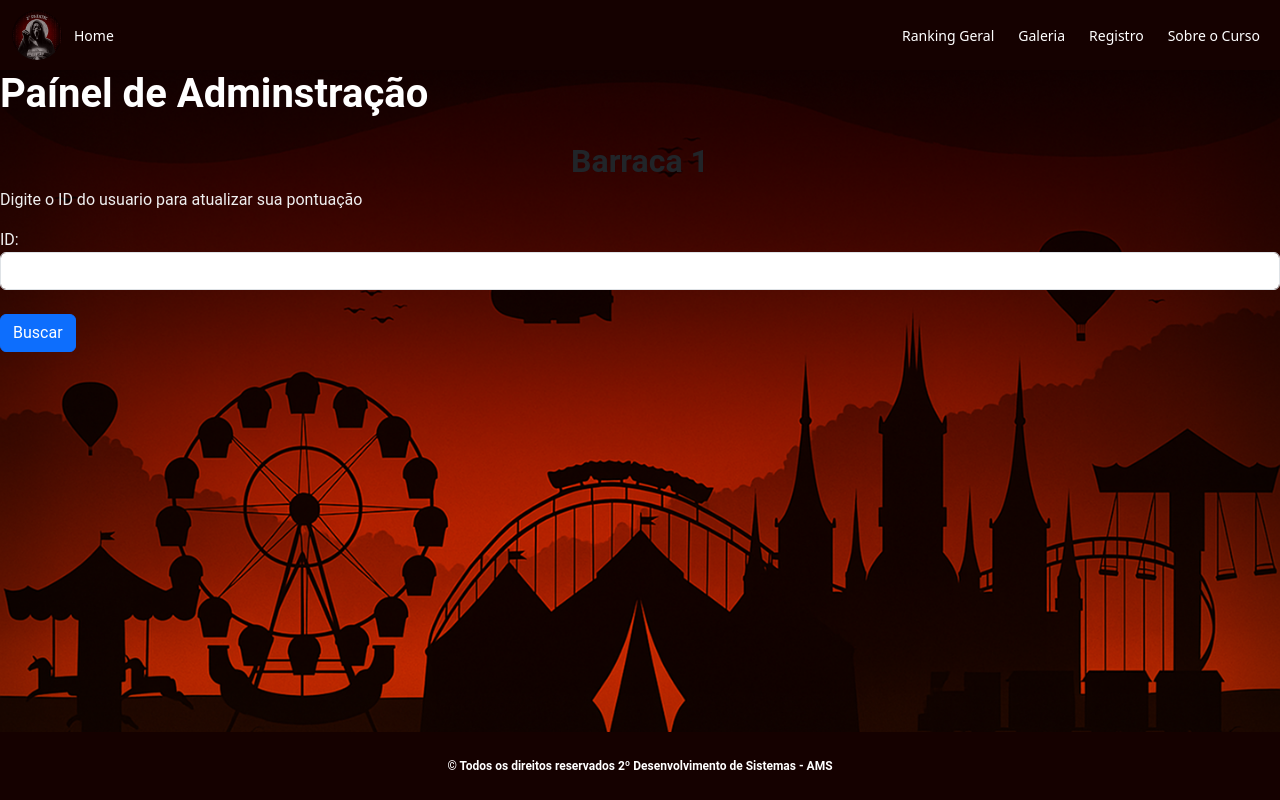
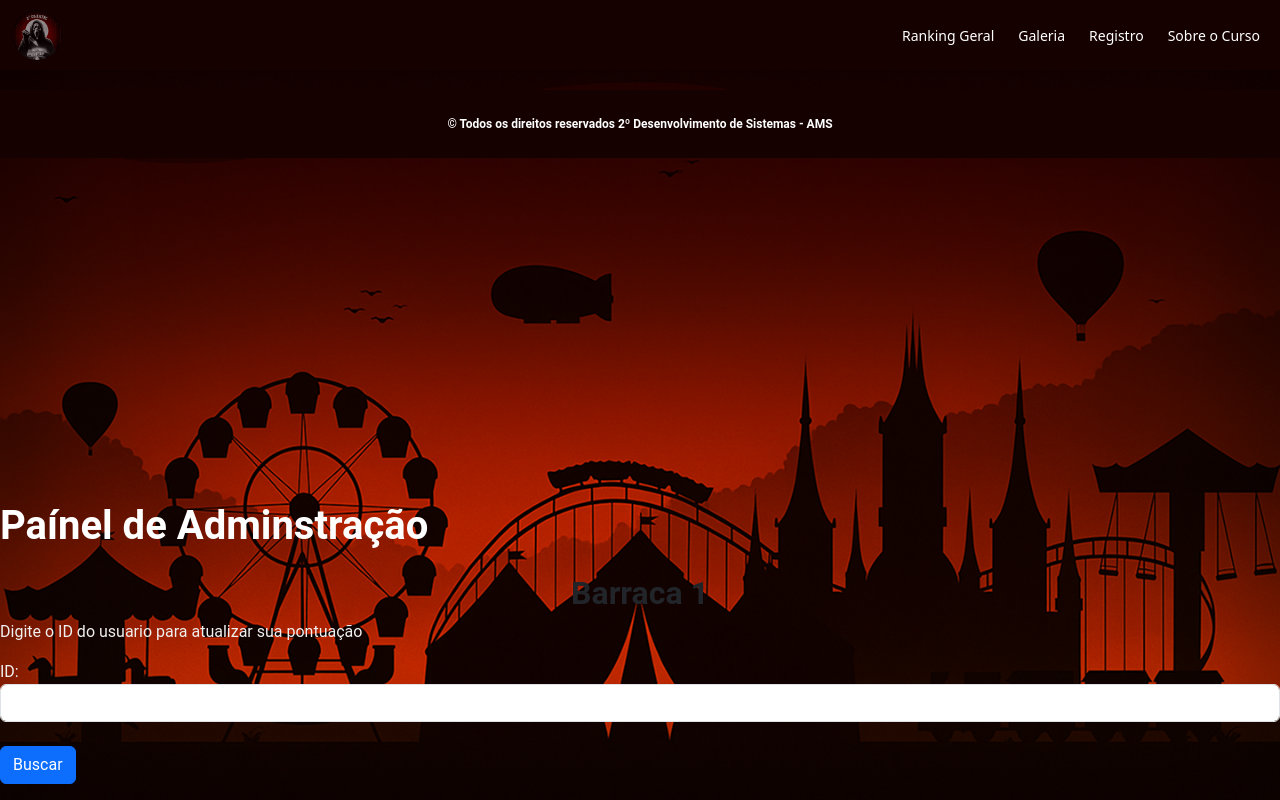
Before and after one commit to Hugglermatheus125/EPA-2025, a PHP site: page /admin/barraca1.php in a window 1280 px wide. Run offline with PHP 8.4, Linux system fonts and the light colour scheme; data that the repository does not hold is empty; some web fonts are replaced.

Commit message:
header/footer

```diff
--- a/includes/footer.php
+++ b/includes/footer.php
@@ -3,7 +3,7 @@
                  Se refere ao "crédito da classe"
                 -->
 
-<p class="fixed-bottom text-center roboto-title footer-bg">© Todos os direitos reservados 2º Desenvolvimento de Sistemas - AMS</p>
+<p class="text-center roboto-title footer-bg">© Todos os direitos reservados 2º Desenvolvimento de Sistemas - AMS</p>
 <script src="../javascript/bootstrap.bundle.min.js"></script>
 <script src="../javascript/main.js"></script>
 <link rel="stylesheet" href="/EPA-2025/styles/footer.css">
--- a/includes/header.php
+++ b/includes/header.php
@@ -24,7 +24,7 @@
 <body>
 <nav class="navbar navbar-expand-lg">
   <div class="container-fluid">
-    <p class="navbar-brand">Home</p>
+    <p class="navbar-brand"></p>
     <button class="navbar-toggler" type="button" data-bs-toggle="collapse" data-bs-target="#navbarNavDropdown" aria-controls="navbarNavDropdown" aria-expanded="false" aria-label="Toggle navigation">
       <span class="navbar-toggler-icon"></span>
     </button>
@@ -34,7 +34,7 @@
           <a style="color: #FFFFFF;" class="nav-link active nav" aria-current="page" href="ranking.php">Ranking Geral</a>
         </li>
         <li class="nav-item">
-          <a class="nav-link" href="php/galeria.php">Galeria</a>
+          <a class="nav-link" href="galeria.php">Galeria</a>
         </li>
         <li class="nav-item">
           <a class="nav-link" href="registro.php">Registro</a>
--- a/styles/footer.css
+++ b/styles/footer.css
@@ -21,4 +21,5 @@
     font-size: 12px;
     box-sizing: border-box;
     display: block;
+    margin-top: 20px;
 }
```
